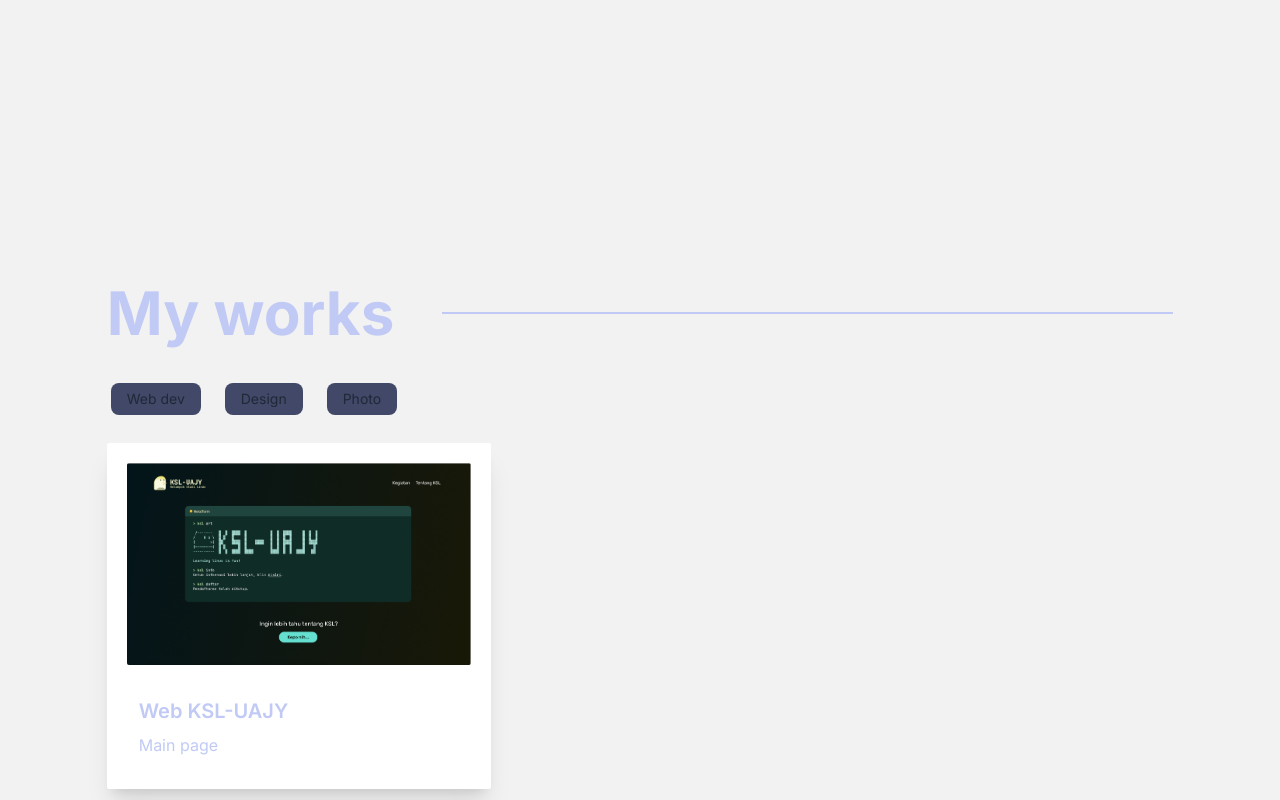
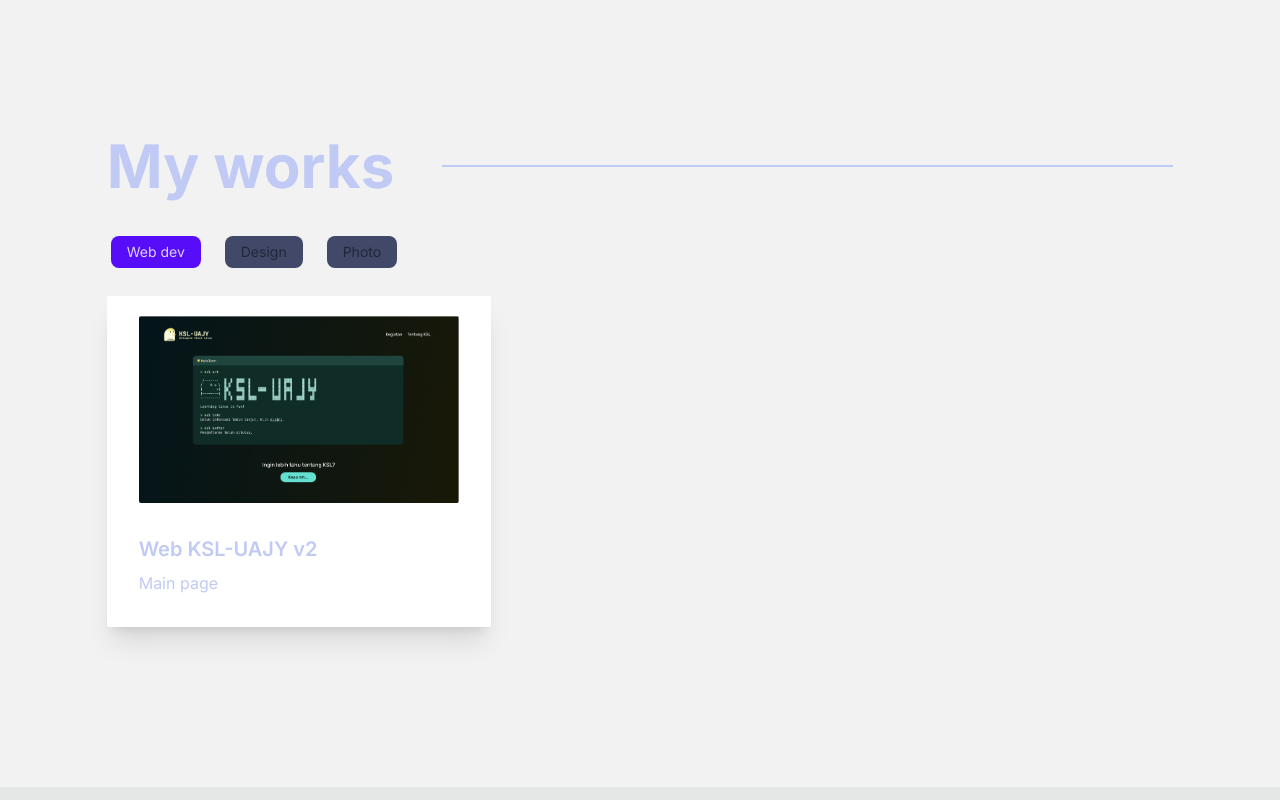
Before and after one commit to alexisngaing/alexisngaing.github.io, a Next.js app: page / in a window 1280 px wide. Shown: the part 1600-2400 px from the top of the page. Built offline with nearby package versions, Linux system fonts and the light colour scheme.

Commit message:
fix card

```diff
--- a/components/Gallery.tsx
+++ b/components/Gallery.tsx
@@ -2,7 +2,7 @@ import React from "react";
 
 function Gallery() {
   return (
-    <div className="flex min-h-screen w-full flex-col items-center justify-center bg-base-200">
+    <div className="flex w-full flex-col items-center justify-center bg-base-200">
       <div className="w-10/12 text-[#C0CAF5]">
         <div className="flex items-center gap-12">
           <h1 className="min-w-fit text-6xl font-bold">My works</h1>
@@ -10,19 +10,23 @@ function Gallery() {
         </div>
 
         <div className="tabs tabs-boxed gap-6 pt-10 text-[#C0CAF5]">
-          <a className="tab bg-[#414868] text-opacity-100 hover:bg-[#4b516b]">Web dev</a>
+          <a className="tab tab-active bg-[#414868] text-opacity-100 hover:bg-[#4b516b]">Web dev</a>
           <a className="tab bg-[#414868] text-opacity-100 hover:bg-[#4b516b]">Design</a>
           <a className="tab bg-[#414868] text-opacity-100 hover:bg-[#4b516b]">Photo</a>
         </div>
 
-        <div className="grid grid-cols-3 pt-6">
-          <div className="card w-96 rounded-sm bg-base-100 shadow-xl hover:bg-white">
-            <a href="http://">
+        <div className="grid grid-cols-3 pb-40 pt-6">
+          <div className="card w-96 rounded-sm bg-base-100 shadow-xl">
+            <a href="https://github.com/ksl-uajy/ksl.himaforka-uajy.org" target="blank_">
               <figure className="px-5 pt-5">
-                <img alt="ksl" className="rounded-sm" src="/images/ksl.png" />
+                <img
+                  alt="ksl"
+                  className="max-w-xs rounded-sm transition duration-300 ease-in-out hover:scale-110"
+                  src="/images/ksl.png"
+                />
               </figure>
               <div className="card-body">
-                <h2 className="card-title">Web KSL-UAJY</h2>
+                <h2 className="card-title">Web KSL-UAJY v2</h2>
                 <p>Main page</p>
               </div>
             </a>
```
